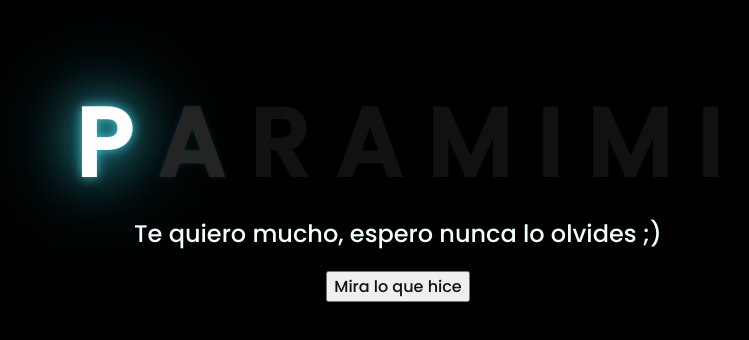
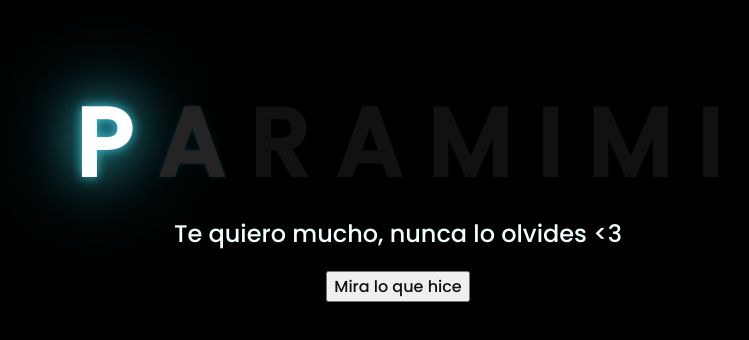
Before and after one commit to Danieliwi/tomimi, a plain HTML site: page index.html in a window 1280 px wide. Shown: the part 222-562 px from the top of the page, without its empty margins (250-999 px from the left). Drawn offline with Linux system fonts and the light colour scheme.

Commit message:
index.html

```diff
--- a/index.html
+++ b/index.html
@@ -21,7 +21,7 @@
         <span>I</span>
     </div>
     <div class="description">
-        <span>Te quiero mucho, espero nunca lo olvides ;)</span>
+        <span>Te quiero mucho, nunca lo olvides <3 </span>
     </div>
     <div class="button">
         <button>
```
